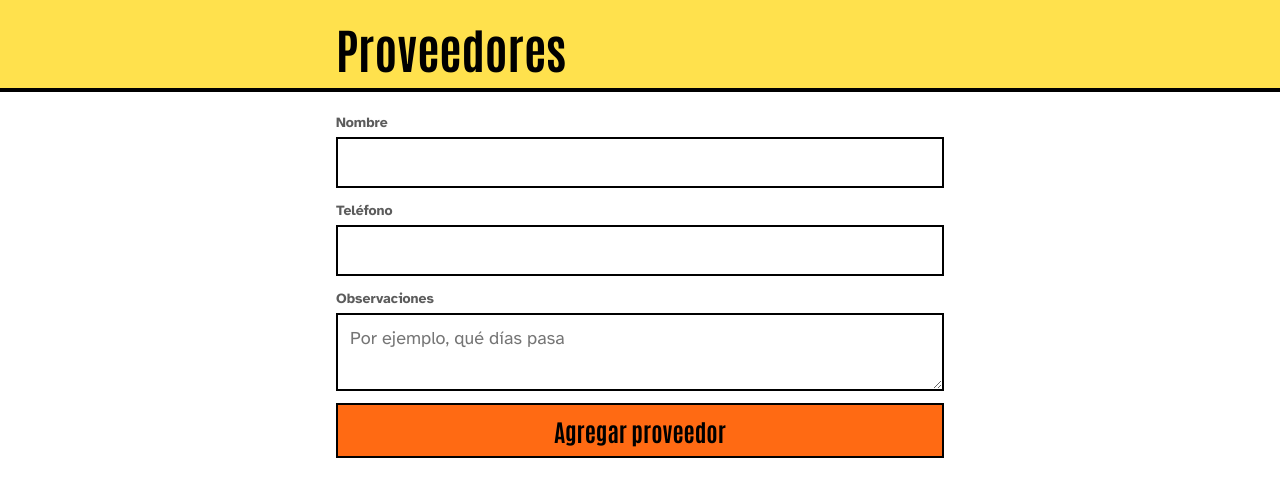
After one commit to germangomezpro/kiosco, a PHP site: page /public/proveedores.html in a window 1280 px wide. The commit adds this page. Shown: the top 497 px of the page. Run offline with PHP 8.4, Linux system fonts and the light colour scheme.

Commit message:
Pantalla de proveedores: página, estilos y funciones compartidas

```diff
--- a/public/categorias.html
+++ b/public/categorias.html
@@ -41,6 +41,7 @@
         <ul id="lista-categorias" class="lista"></ul>
     </main>
 
+    <script src="js/comun.js"></script>
     <script src="js/categorias.js"></script>
 </body>
 </html>
--- a/public/css/estilos.css
+++ b/public/css/estilos.css
@@ -87,6 +87,17 @@ h1 {
     white-space:nowrap;
 }
 
+.lista-detalle {
+    margin: 0;
+    color: var(--lapiz);
+    font-size: 0.9375rem;
+    overflow-wrap: anywhere;
+}
+
+.lista-detalle a {
+    color: var(--fibron);
+}
+
 
 /* Mensajes */
 
@@ -112,6 +123,10 @@ h1 {
     padding: 1.25rem 0;
 }
 
+.formulario-simple {
+    grid-template-columns: minmax(0, 1fr);
+}
+
 .campo {
     display: flex;
     flex-direction: column;
@@ -124,7 +139,8 @@ h1 {
     color: var(--lapiz);
 }
 
-.campo input {
+.campo input,
+.campo textarea {
     font: inherit;
     width: 100%;
     padding: 0.625rem 0.75rem;
@@ -134,7 +150,12 @@ h1 {
     color: var(--fibron);
 }
 
-.campo input:focus {
+.campo textarea {
+    resize: vertical;
+}
+
+.campo input:focus,
+.campo textarea:focus {
     outline: 3px solid var(--naranja);
     outline-offset: 2px;
 }
--- /dev/null
+++ b/public/js/comun.js
@@ -0,0 +1,13 @@
+// Funciones que usan todas las pantallas
+
+function mostrarMensaje(texto, tipo) {
+    const mensaje = document.getElementById('mensaje');
+    mensaje.textContent = texto;
+    mensaje.className = 'mensaje mensaje-' + tipo;
+    mensaje.hidden = false;
+    mensaje.scrollIntoView({ block: 'nearest' });
+}
+
+function ocultarMensaje() {
+    document.getElementById('mensaje').hidden = true;
+}
--- /dev/null
+++ b/public/proveedores.html
@@ -0,0 +1,49 @@
+<!DOCTYPE html>
+<html lang="es">
+<head>
+    <meta charset="UTF-8">
+    <meta name="viewport" content="width=device-width, initial-scale=1.0">
+    <title>Proveedores</title>
+    <link rel="preconnect" href="https://fonts.googleapis.com">
+    <link rel="preconnect" href="https://fonts.gstatic.com" crossorigin>
+    <link href="https://fonts.googleapis.com/css2?family=Antonio:wght@100..700&family=Atkinson+Hyperlegible:wght@400;700&display=swap" rel="stylesheet">
+    <link rel="stylesheet" href="css/estilos.css">
+</head>
+<body>
+    <header class="encabezado">
+        <h1>Proveedores</h1>
+    </header>
+
+    <main class="contenido">
+        <!-- Formulario para agregar o editar un proveedor -->
+        <form id="form-proveedor" class="formulario formulario-simple">
+            <div class="campo">
+                <label for="nombre">Nombre</label>
+                <input type="text" id="nombre" name="nombre" required autocomplete="off">
+            </div>
+
+            <div class="campo">
+                <label for="telefono">Teléfono</label>
+                <input type="text" id="telefono" name="telefono" inputmode="tel" autocomplete="off">
+            </div>
+
+            <div class="campo">
+                <label for="observaciones">Observaciones</label>
+                <textarea id="observaciones" name="observaciones" rows="2" placeholder="Por ejemplo, qué días pasa"></textarea>
+            </div>
+
+            <button type="submit" id="boton-guardar" class="boton">Agregar proveedor</button>
+            <button type="button" id="cancelar-edicion" class="boton boton-secundario" hidden>Cancelar</button>
+        </form>
+
+        <!-- Mensajes de éxito o error -->
+        <p id="mensaje" class="mensaje" hidden></p>
+
+        <!-- Lista de proveedores -->
+        <ul id="lista-proveedores" class="lista"></ul>
+    </main>
+
+    <script src="js/comun.js"></script>
+    <script src="js/proveedores.js"></script>
+</body>
+</html>
```
Also changed, not shown: public/js/categorias.js (+0 -11 lines).
